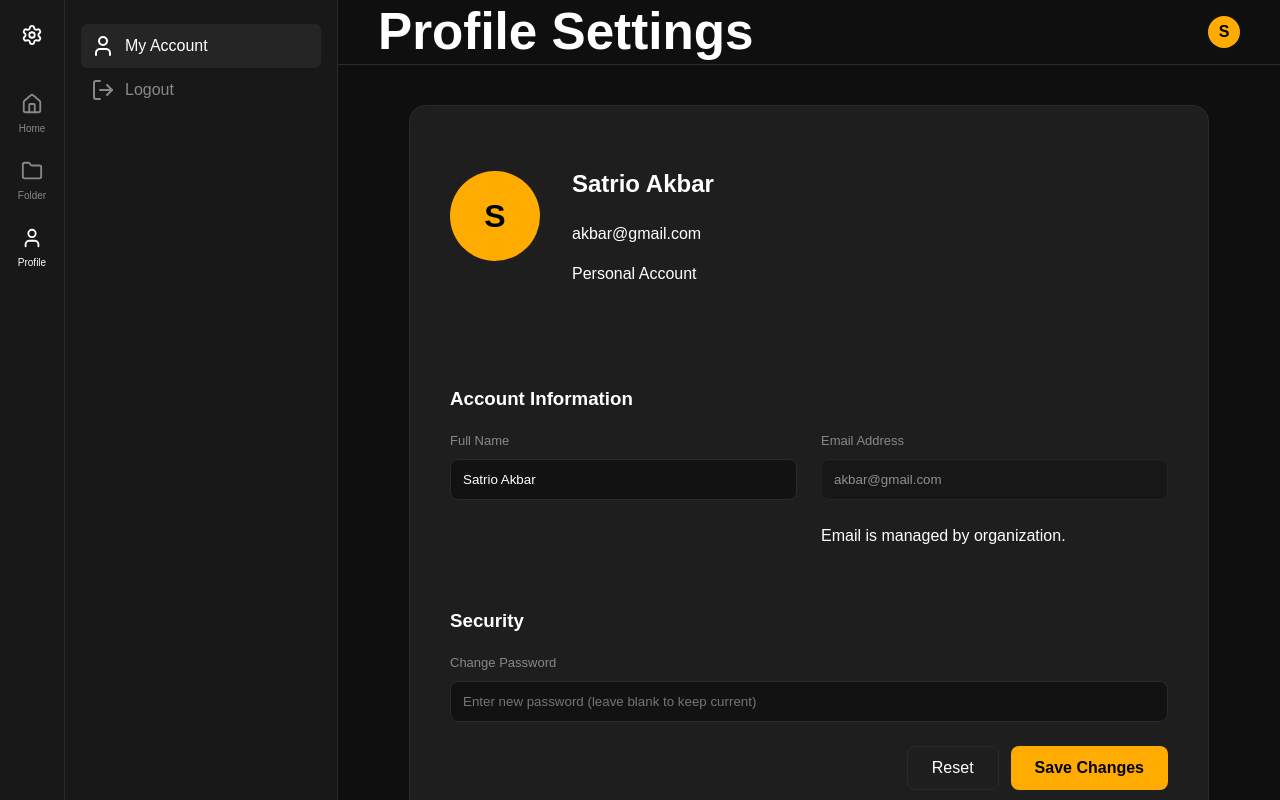
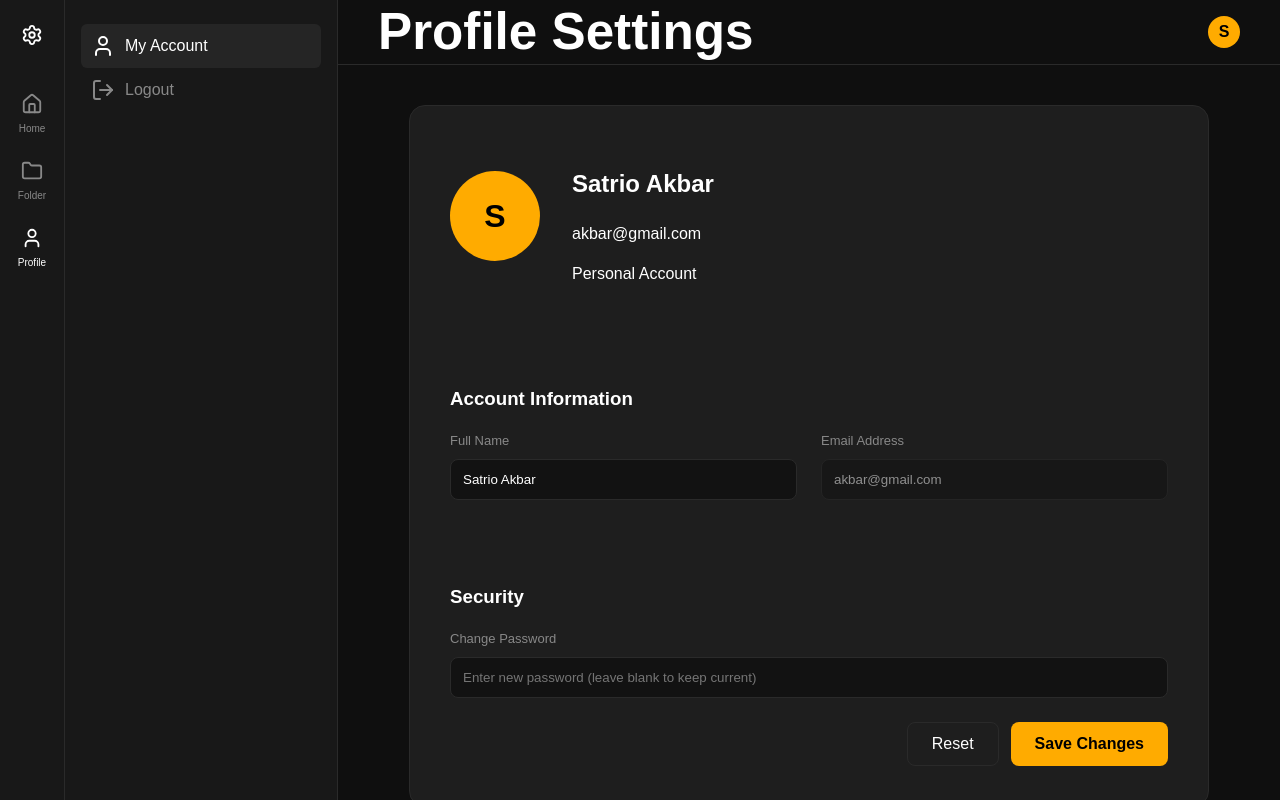
Before and after one commit to ucuypa/secure-vault-project, a Vue app in the folder frontend/: page /profile in a window 1280 px wide. Built offline with nearby package versions, Linux system fonts and the light colour scheme; a web font is replaced by a local one.

Commit message:
fix email column

```diff
--- a/frontend/src/views/Profile.vue
+++ b/frontend/src/views/Profile.vue
@@ -102,7 +102,7 @@
                   <div class="form-group">
                     <label>Email Address</label>
                     <input v-model="profileForm.email" type="email" class="form-control disabled" disabled />
-                    <p class="field-hint">Email is managed by organization.</p>
+                    <p class="field-hint"></p>
                   </div>
                 </div>
               </div>
```
